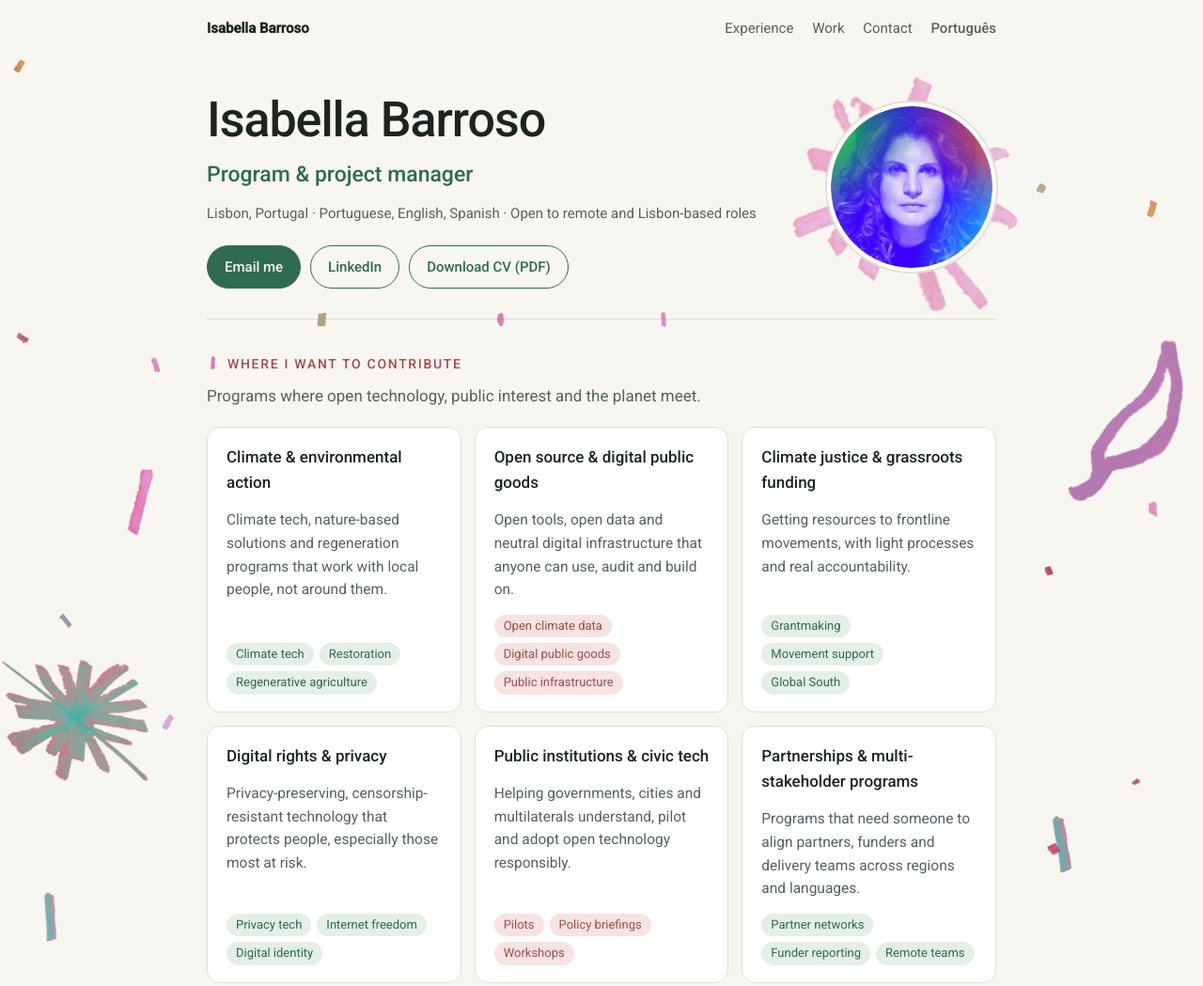
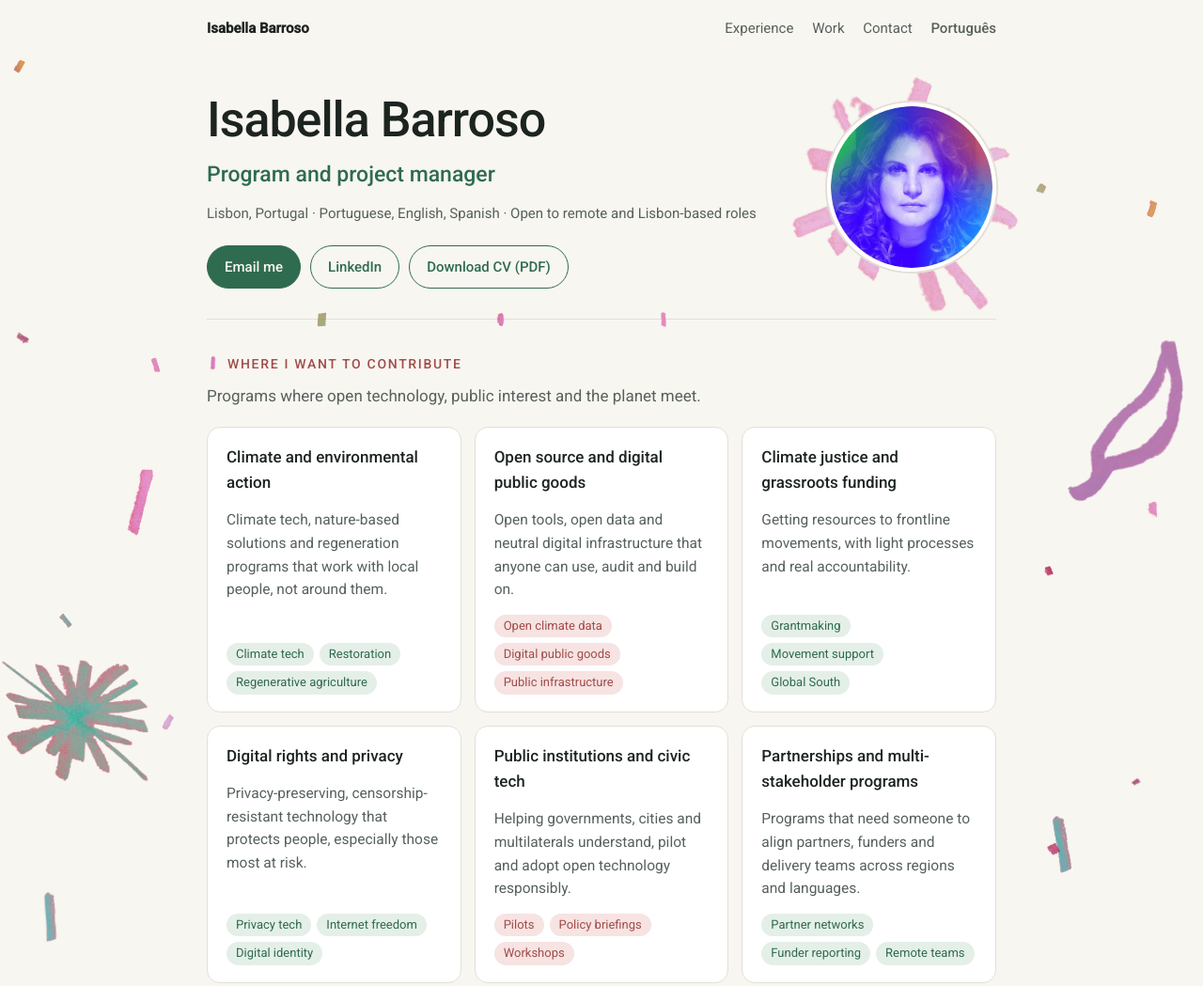
Before and after one commit to isabellabarroso/isabellabarroso.github.io, a plain HTML site: page index.html in a window 1280 px wide. Shown: the top 1049 px of the page at 94% size. Drawn offline with Linux system fonts and the light colour scheme.

Commit message:
Replace ampersands in portfolio text
Co-authored-by: Copilot App <223556219+Copilot@users.noreply.github.com>

```diff
--- a/index.html
+++ b/index.html
@@ -8,7 +8,7 @@
   <meta name="format-detection" content="telephone=no">
   <link rel="icon" href="assets/img/avatar.jpg" type="image/jpeg">
   <link rel="apple-touch-icon" href="assets/img/avatar.jpg">
-  <title>Isabella Barroso | Program & Project Manager</title>
+  <title>Isabella Barroso | Program and Project Manager</title>
   <meta name="description" content="Isabella Barroso is a Brazilian program and project manager based in Lisbon with 10 years delivering grant-funded programs, grantmaking, partnerships and open-source projects.">
   <meta name="author" content="Isabella Barroso">
   <link rel="canonical" href="https://isabellabarroso.github.io/">
@@ -335,7 +335,7 @@
     <div class="hero">
       <div>
         <h1>Isabella Barroso</h1>
-        <p class="role">Program &amp; project manager</p>
+        <p class="role">Program and project manager</p>
         <p class="meta">Lisbon, Portugal · Portuguese, English, Spanish · Open to remote and Lisbon-based roles</p>
         <div class="actions">
           <a class="btn primary" href="mailto:isabellabarroso@gmail.com">Email me</a>
@@ -354,32 +354,32 @@
       <p class="sub">Programs where open technology, public interest and the planet meet.</p>
       <div class="grid three">
         <article class="card">
-          <h3>Climate &amp; environmental action</h3>
+          <h3>Climate and environmental action</h3>
           <p>Climate tech, nature-based solutions and regeneration programs that work with local people, not around them.</p>
           <ul class="tags" aria-label="Examples"><li>Climate tech</li><li>Restoration</li><li>Regenerative agriculture</li></ul>
         </article>
         <article class="card">
-          <h3>Open source &amp; digital public goods</h3>
+          <h3>Open source and digital public goods</h3>
           <p>Open tools, open data and neutral digital infrastructure that anyone can use, audit and build on.</p>
           <ul class="tags" aria-label="Examples"><li>Open climate data</li><li>Digital public goods</li><li>Public infrastructure</li></ul>
         </article>
         <article class="card">
-          <h3>Climate justice &amp; grassroots funding</h3>
+          <h3>Climate justice and grassroots funding</h3>
           <p>Getting resources to frontline movements, with light processes and real accountability.</p>
           <ul class="tags" aria-label="Examples"><li>Grantmaking</li><li>Movement support</li><li>Global South</li></ul>
         </article>
         <article class="card">
-          <h3>Digital rights &amp; privacy</h3>
+          <h3>Digital rights and privacy</h3>
           <p>Privacy-preserving, censorship-resistant technology that protects people, especially those most at risk.</p>
           <ul class="tags" aria-label="Examples"><li>Privacy tech</li><li>Internet freedom</li><li>Digital identity</li></ul>
         </article>
         <article class="card">
-          <h3>Public institutions &amp; civic tech</h3>
+          <h3>Public institutions and civic tech</h3>
           <p>Helping governments, cities and multilaterals understand, pilot and adopt open technology responsibly.</p>
           <ul class="tags" aria-label="Examples"><li>Pilots</li><li>Policy briefings</li><li>Workshops</li></ul>
         </article>
         <article class="card">
-          <h3>Partnerships &amp; multi-stakeholder programs</h3>
+          <h3>Partnerships and multi-stakeholder programs</h3>
           <p>Programs that need someone to align partners, funders and delivery teams across regions and languages.</p>
           <ul class="tags" aria-label="Examples"><li>Partner networks</li><li>Funder reporting</li><li>Remote teams</li></ul>
         </article>
@@ -451,10 +451,10 @@
         </figure>
         <figure>
           <img src="assets/img/futureness.webp" alt="Header of the Futuress article We Are Not Safe" width="900" height="601" loading="lazy">
-          <figcaption><b><a href="https://futuress.org/stories/we-are-not-safe/" target="_blank" rel="noopener">“We Are Not Safe:” Platform Censorship and Trauma</a></b><span>Writer and researcher, Futuress Coding Resistance fellowship. Selected for Data &amp; Society's workshop “The Social Life of Algorithmic Harms”. 2022.</span></figcaption>
+          <figcaption><b><a href="https://futuress.org/stories/we-are-not-safe/" target="_blank" rel="noopener">“We Are Not Safe:” Platform Censorship and Trauma</a></b><span>Writer and researcher, Futuress Coding Resistance fellowship. Selected for Data and Society's workshop “The Social Life of Algorithmic Harms”. 2022.</span></figcaption>
         </figure>
         <figure class="feature">
-          <figcaption><span class="tag">Land &amp; environment</span><b><a href="https://www.phenomenalworld.org/analysis/the-agribusiness-pact/" target="_blank" rel="noopener">The Agribusiness Pact in Brazil</a></b><span>Translator for Phenomenal World, an analysis of agribusiness, land and power in Brazil, recommended by the <a href="https://www.ft.com/content/910feff4-0c87-44bb-87ac-1351b9bf76fe" target="_blank" rel="noopener">Financial Times</a>. 2023.</span></figcaption>
+          <figcaption><span class="tag">Land and environment</span><b><a href="https://www.phenomenalworld.org/analysis/the-agribusiness-pact/" target="_blank" rel="noopener">The Agribusiness Pact in Brazil</a></b><span>Translator for Phenomenal World, an analysis of agribusiness, land and power in Brazil, recommended by the <a href="https://www.ft.com/content/910feff4-0c87-44bb-87ac-1351b9bf76fe" target="_blank" rel="noopener">Financial Times</a>. 2023.</span></figcaption>
         </figure>
       </div>
 
@@ -471,7 +471,7 @@
     </section>
 
     <section aria-labelledby="learn-h">
-      <h2 id="learn-h">Education &amp; learning</h2>
+      <h2 id="learn-h">Education and learning</h2>
       <div class="two">
         <div>
           <h3>Education</h3>
```
Also changed, not shown: index_pt.html (+1 -1 lines).
